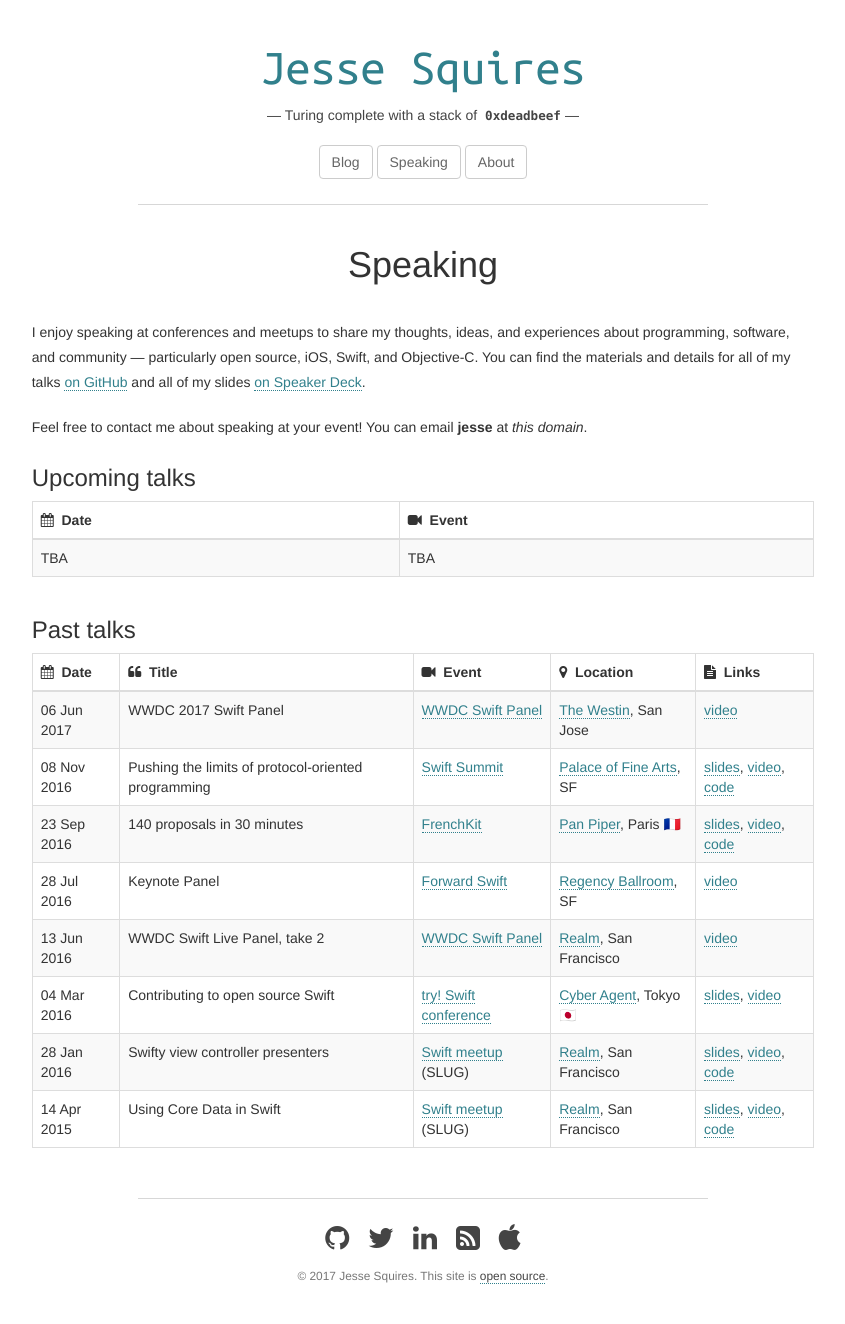
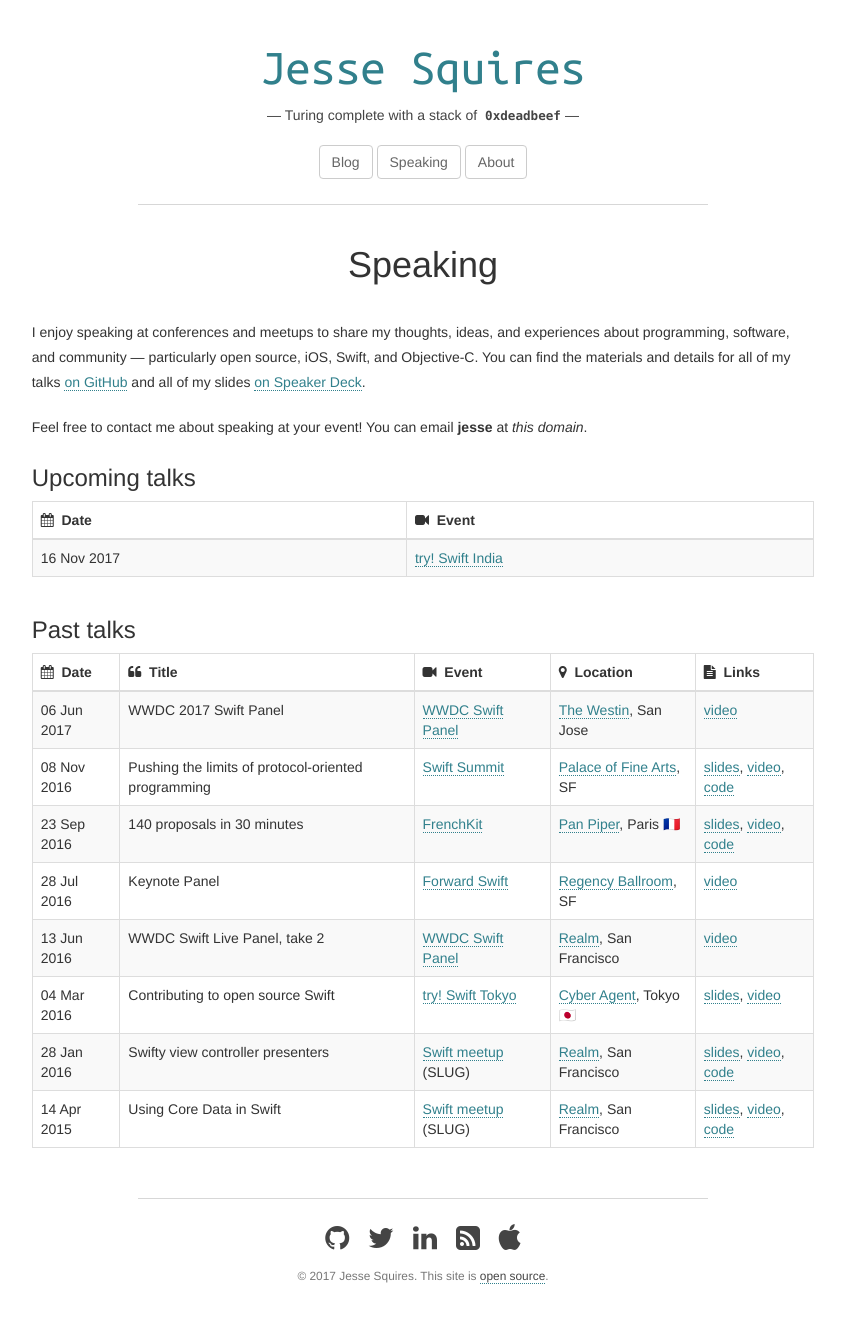
Before and after one commit to jessesquires/jessesquires.com, a Jekyll site: the page built from speaking.md, in a window 1280 px wide. Shown: the whole page, without its empty margins (217-1062 px from the left). Built offline with Jekyll 4.4.1, drawn with Linux system fonts in a browser that asks for light colours.

Commit message:
update speaking

```diff
--- a/speaking.md
+++ b/speaking.md
@@ -12,8 +12,8 @@
 <div class="table-responsive" markdown="1">
 
 | <i class="fa fa-calendar" aria-hidden="true"></i>&nbsp; Date | <i class="fa fa-video-camera" aria-hidden="true"></i>&nbsp; Event |
-|:------------|:-----------------|
-| TBA         | TBA              |
+|:------------|:---------------------------|
+| 16 Nov 2017 | [try! Swift India][event9] |
 {: class="table table-striped table-bordered"}
 
 </div>
@@ -26,10 +26,10 @@
 |:--------------|:----------------------------------------------------|:--------------------------------|:-------------------------------------|:--------------------------------------------------|
 | 06 Jun 2017   | WWDC 2017 Swift Panel                               | [WWDC Swift Panel][event8]      | [The Westin][location8], San Jose    | [video][video8]                                   |
 | 08 Nov 2016   | Pushing the limits of protocol-oriented programming | [Swift Summit][event7]          | [Palace of Fine Arts][location7], SF | [slides][slides7], [video][video7], [code][code7] |
-| 23 Sep 2016   | 140 proposals in 30 minutes                         | [FrenchKit][event6]             | [Pan Piper][location6], Paris 🇫🇷     | [slides][slides6], [video][video6], [code][code6] |
+| 23 Sep 2016   | 140 proposals in 30 minutes                         | [FrenchKit][event6]             | [Pan Piper][location6], Paris 🇫🇷   | [slides][slides6], [video][video6], [code][code6] |
 | 28 Jul 2016   | Keynote Panel                                       | [Forward Swift][event5]         | [Regency Ballroom][location5], SF    | [video][video5]                                   |
 | 13 Jun 2016   | WWDC Swift Live Panel, take 2                       | [WWDC Swift Panel][event4]      | [Realm][location4], San Francisco    | [video][video4]                                   |
-| 04 Mar 2016   | Contributing to open source Swift                   | [try! Swift conference][event3] | [Cyber Agent][location3], Tokyo 🇯🇵   | [slides][slides3], [video][video3]                |
+| 04 Mar 2016   | Contributing to open source Swift                   | [try! Swift Tokyo][event3]      | [Cyber Agent][location3], Tokyo 🇯🇵 | [slides][slides3], [video][video3]                |
 | 28 Jan 2016   | Swifty view controller presenters                   | [Swift meetup][event2] (SLUG)   | [Realm][location2], San Francisco    | [slides][slides2], [video][video2], [code][code2] |
 | 14 Apr 2015   | Using Core Data in Swift                            | [Swift meetup][event1] (SLUG)   | [Realm][location1], San Francisco    | [slides][slides1], [video][video1], [code][code1] |
 {: class="table table-striped table-bordered"}
@@ -78,3 +78,5 @@
 [event8]:https://www.meetup.com/swift-language/events/240443949/
 [location8]:http://www.westinsanjose.com
 [video8]:https://news.realm.io/news/wwdc-2017-swift-panel/
+
+[event9]:https://www.tryswift.co/events/2017/bangalore/
```
